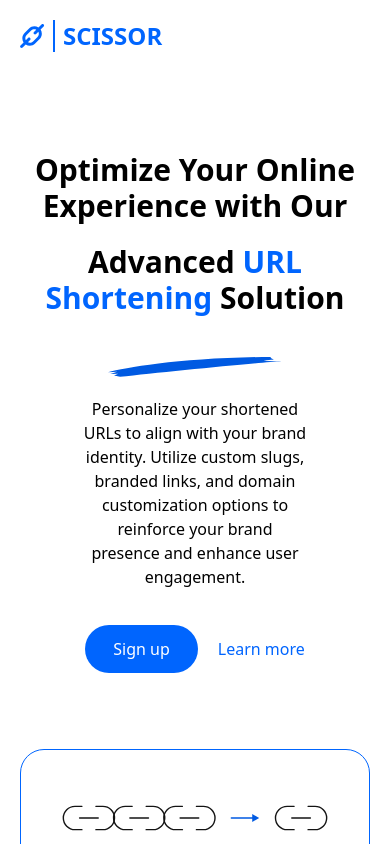
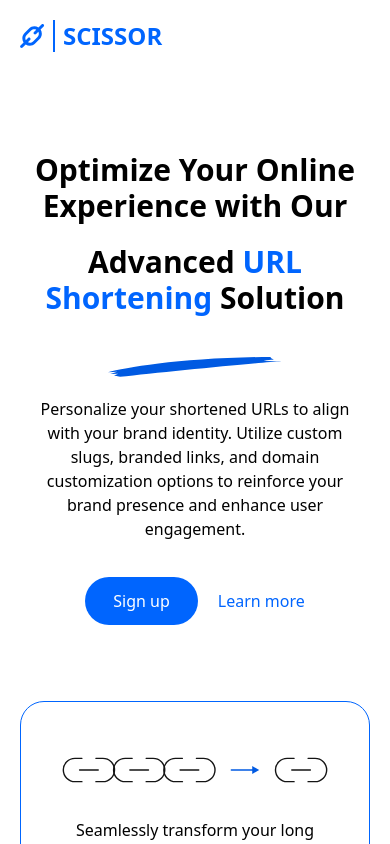
Before and after one commit to MargretEdeh/Scissors, a React (Create React App) app: page / in a window 390 px wide. Shown: the top 844 px of the page. Built offline with nearby package versions, Linux system fonts and the light colour scheme; some icons are missing.

Commit message:
text fixes

```diff
--- a/src/Component/HeroSection.tsx
+++ b/src/Component/HeroSection.tsx
@@ -22,7 +22,7 @@ export default function HeroSection(props: IHeroSectionProps) {
           Solution
         </h1>
         <img src={stroke} alt="Stroke" />
-        <div className="font-normal text-center w-[65%]">
+        <div className="font-normal text-center px-5 md:px-0 md:w-[65%]">
         <p>
           {" "}
           Personalize your shortened URLs to align with your brand identity.
```
